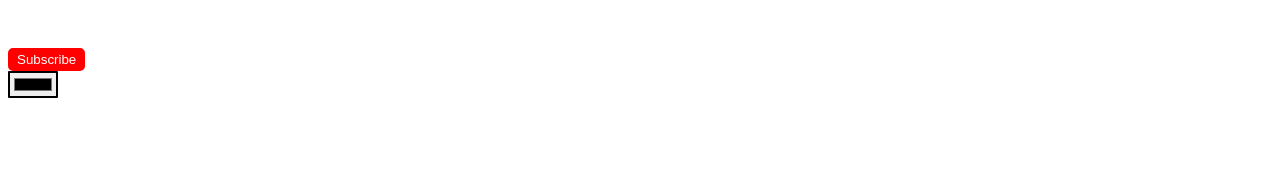
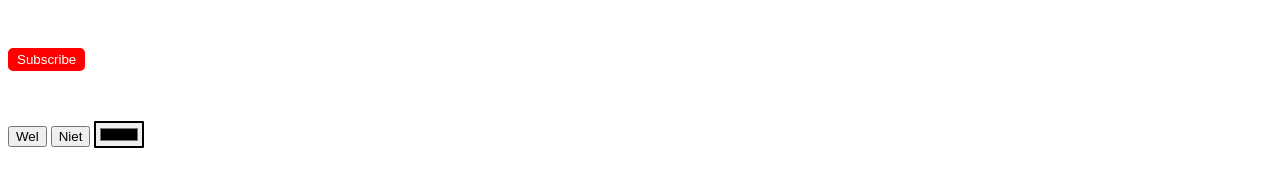
Before and after one commit to Teunemans/1e-website, a plain HTML site: page index.html in a window 1280 px wide. Shown: the part 286-472 px from the top of the page. Drawn offline with Linux system fonts and the light colour scheme.

Commit message:
Logo javascript

```diff
--- a/index.html
+++ b/index.html
@@ -1,5 +1,5 @@
 <html>
-<img class="resize" src="https://cdn.discordapp.com/attachments/820746319500935170/1043079816942989423/tune.jpg">
+  <img id="logo" class="resize" src="https://cdn.discordapp.com/attachments/820746319500935170/1043079816942989423/tune.jpg">
 <h1>Me website</h1>
  <link rel="stylesheet" href="style.css">
 </head>
@@ -14,7 +14,10 @@
 <body>
 <p>Dit is de winkel</p>
 <a href="https://www.youtube.com/@teunemans"><button  class="sub">Subscribe</button></a>
-<br>
+<p>Logo?</p>
+<button onclick="document.getElementById('logo').scr='https://cdn.discordapp.com/attachments/820746319500935170/1043079816942989423/tune.jpg'">Wel</button>
+<button onclick="document.getElementById('logo').src='https://cdn.discordapp.com/attachments/1044549405258301491/1044558818689962084/IMG_1811.png'">Niet</button>
+
 <input type="color">
  <script src="script.js"></script>
  </body>
```
